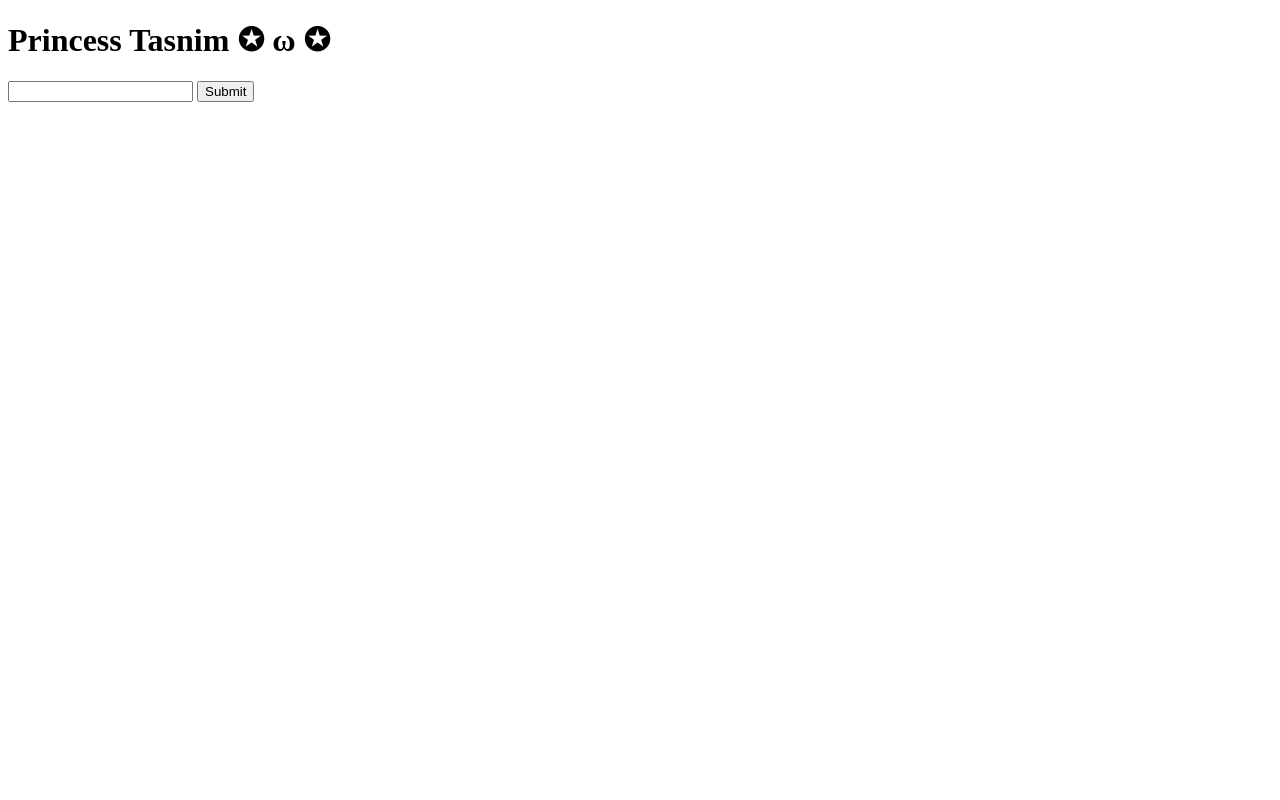
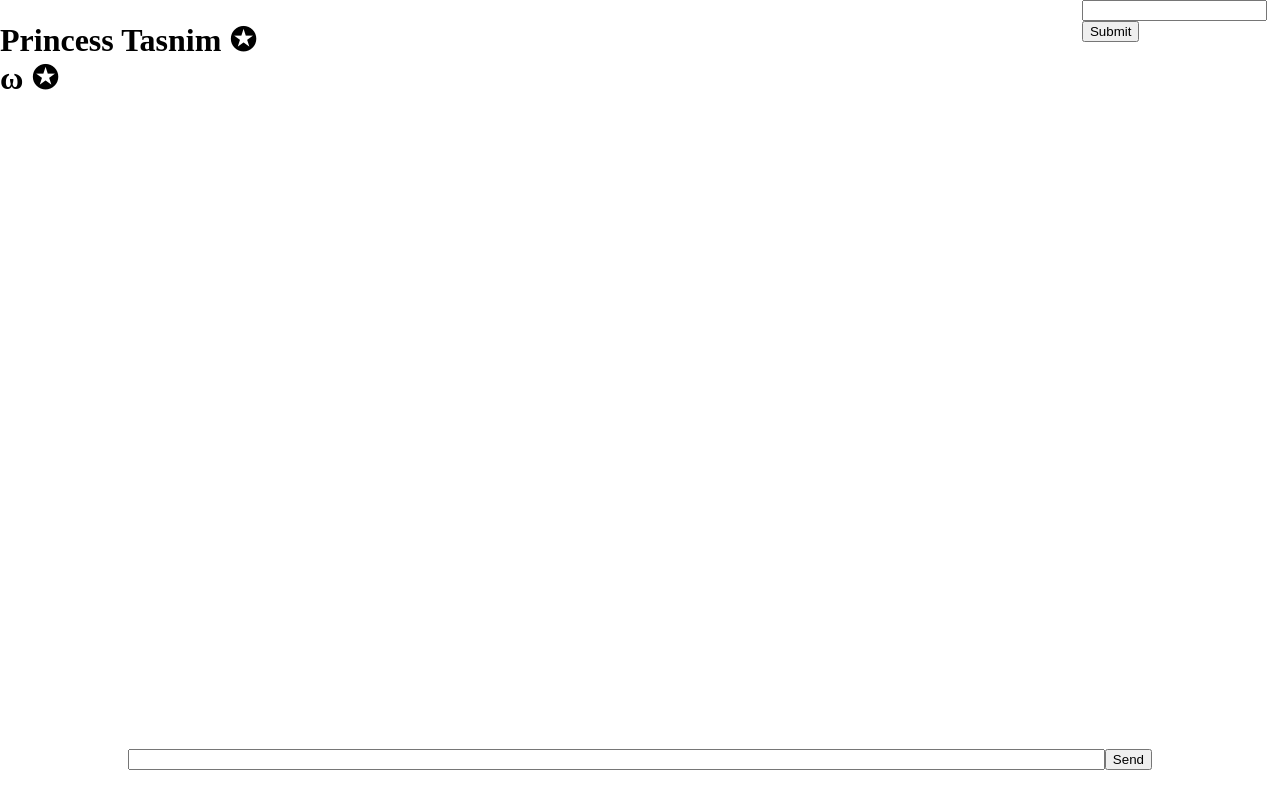
Before and after one commit to socket-docs/spotify-pair, a website: page public/index.html in a window 1280 px wide. Drawn offline with nearby package versions, Linux system fonts and the light colour scheme; no server answers.

Commit message:
add index.html + css file

```diff
--- a/public/css/style.css
+++ b/public/css/style.css
@@ -0,0 +1,30 @@
+
+body {
+  padding: 0;
+  margin: 0;
+  display: flex;
+  justify-content: center;
+}
+#message-container {
+  width: 80%;
+  max-width: 1200px;
+}
+#message-container div {
+  background-color: #CCC;
+  padding: 5px;
+}
+#message-container div:nth-child(2n) {
+  background-color: #FFF;
+}
+#send-container {
+  position: fixed;
+  padding-bottom: 30px;
+  bottom: 0;
+  background-color: white;
+  max-width: 1200px;
+  width: 80%;
+  display: flex;
+}
+#message-input {
+  flex-grow: 1;
+}
--- a/public/index.html
+++ b/public/index.html
@@ -16,7 +16,11 @@
   </head>
   <body>
     <h1>Princess Tasnim ✪ ω ✪</h1>
-
+    <div id="message-container"></div>
+    <form id="send-container">
+      <input type="text" id="message-input">
+      <button type="submit" id="send-button">Send</button>
+    </form>
     <script
       id="song__embed"
       src=""
```
